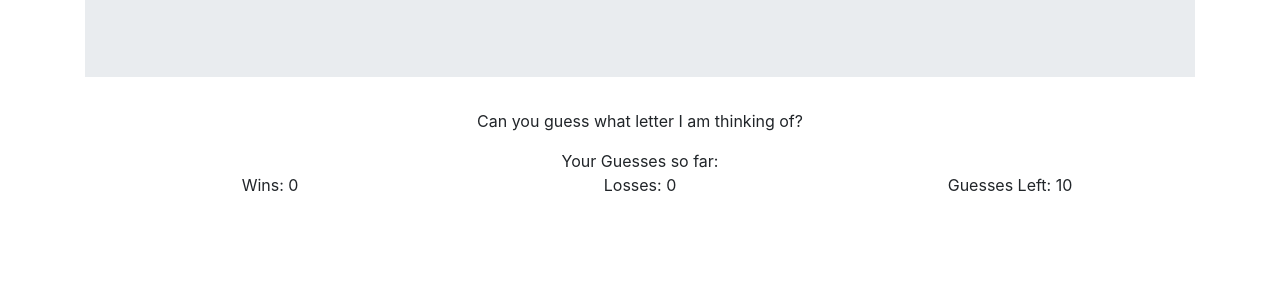
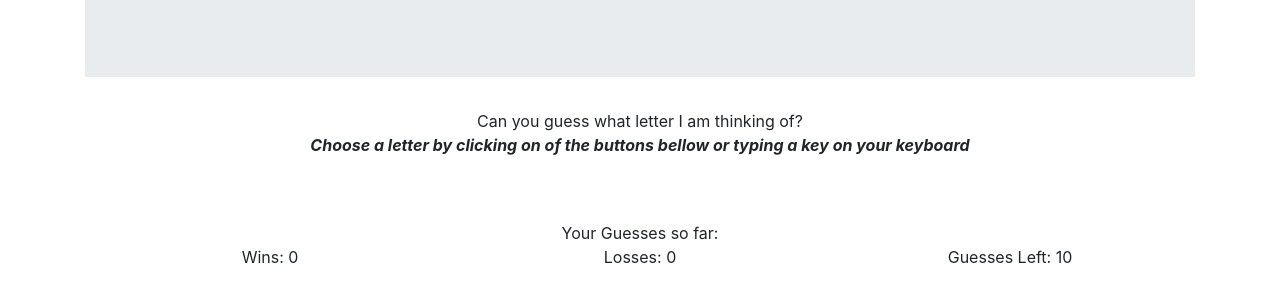
Before and after one commit to Dujota/letter-guesser-example, a plain HTML site: page index.html in a window 1280 px wide. Shown: the part 202-504 px from the top of the page. Drawn offline with nearby package versions, Linux system fonts and the light colour scheme.

Commit message:
added ui func to render letter to dom and created some markup to explain how to use the app for a user

```diff
--- a/index.html
+++ b/index.html
@@ -37,12 +37,28 @@
     </div>
 
     <main class="container">
-      <!-- Intro message -->
+
+
+
+      <!-- Intro message & letters  -->
       <div class="row">
         <div class="col-lg-12">
-          <p class="intro-text text-center">Can you guess what letter I am thinking <span></span> of?</p>
+          <p class="intro-text text-center">Can you guess what letter I am thinking of?
+            <br>
+            <strong>
+              <i>Choose a letter by clicking on of the buttons bellow or typing a key on your keyboard</i>
+            </strong>
+          </p>
+
         </div>
+
+        <!--Letters to click on -->
+        <div class="col-lg-12" id="letter-buttons-container"></div>
       </div>
+
+      <br><br>
+
+
 
       <!-- What the user has guessed so far -->
       <div class="row">
--- a/js/game.js
+++ b/js/game.js
@@ -33,6 +33,9 @@ const winsElement = () => (document.getElementById('wins').innerHTML = wins);
 const lossesElement = () => (document.getElementById('losses').innerHTML = losses);
 const guessesLeftElement = () => (document.getElementById('guesses-left').innerHTML = guessesLeft);
 const userGuessesElement = () => (document.getElementById('user-guesses').innerHTML = userGuesses);
+
+// my string input will look like "<button class="btn">A</button><button class="btn">B</button>...."
+const lettersContainerElement = string => (document.getElementById('letter-buttons-container').innerHTML = string);
 
 // Utility Functions
 const computerChoice = () => {
```
